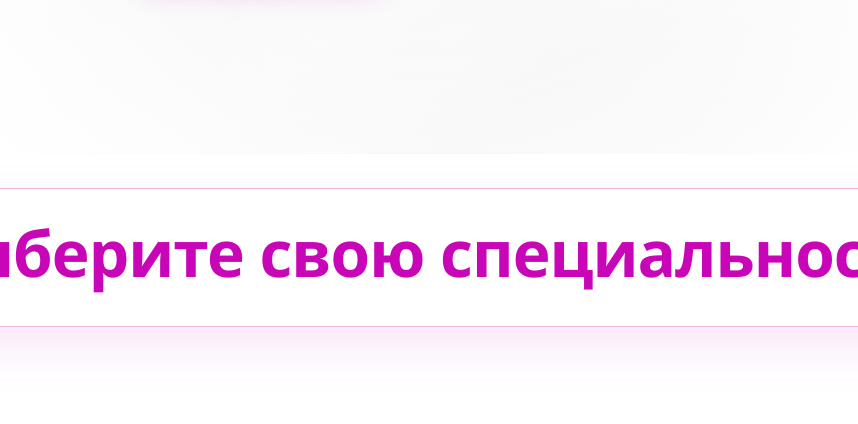
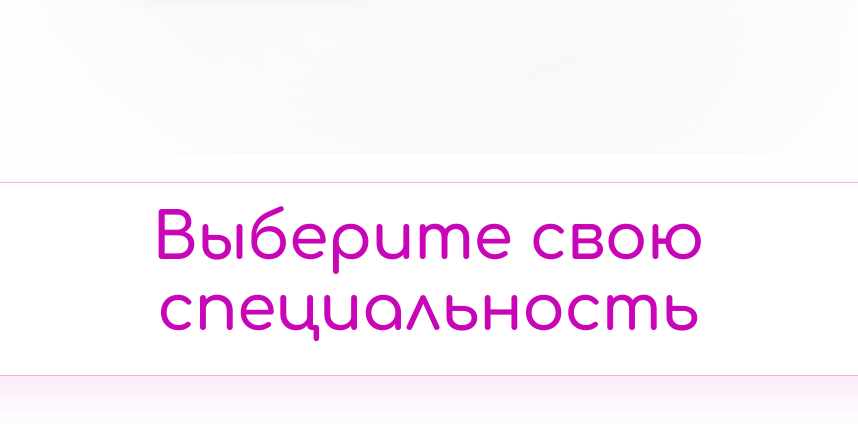
Before and after one commit to kct-expo-stand/expo-stand-web, a plain HTML site: page index.html in a window 1280 px wide. Shown: the part 646-1070 px from the top of the page, without its empty margins (212-1070 px from the left). Drawn offline with Linux system fonts and the light colour scheme.

Commit message:
Add Comfortaa font and integrate into styles
Added Comfortaa font files and defined font-face rules in fonts.css. Updated base.css to use Comfortaa as the primary font and imported fonts.css in main.css for consistent font usage across the project.

```diff
--- a/styles/base.css
+++ b/styles/base.css
@@ -5,7 +5,7 @@ html {
 body {
     margin: 0;
     padding: 0;
-    font-family: 'Segoe UI', Tahoma, Geneva, Verdana, sans-serif;
+    font-family: 'Comfortaa', 'Segoe UI', Tahoma, Geneva, Verdana, sans-serif;
     background-color: var(--background);
     color: var(--text-primary);
     overflow-x: hidden;
--- /dev/null
+++ b/styles/fonts.css
@@ -0,0 +1,20 @@
+@font-face {
+    font-family: 'Comfortaa';
+    src: url('../assets/fonts/Comfortaa-Regular.ttf') format('truetype');
+    font-weight: 400;
+    font-style: normal;
+}
+
+@font-face {
+    font-family: 'Comfortaa';
+    src: url('../assets/fonts/Comfortaa-SemiBold.ttf') format('truetype');
+    font-weight: 600;
+    font-style: normal;
+}
+
+@font-face {
+    font-family: 'Comfortaa';
+    src: url('../assets/fonts/Comfortaa-Bold.ttf') format('truetype');
+    font-weight: 700;
+    font-style: normal;
+}
--- a/styles/main.css
+++ b/styles/main.css
@@ -1,4 +1,5 @@
 @import 'variables.css';
+@import 'fonts.css';
 @import 'base.css';
 @import 'layout.css';
 @import 'components.css';
```
Also changed, not shown: assets/fonts/Comfortaa-Bold.ttf (added), assets/fonts/Comfortaa-Regular.ttf (added), assets/fonts/Comfortaa-SemiBold.ttf (added).
